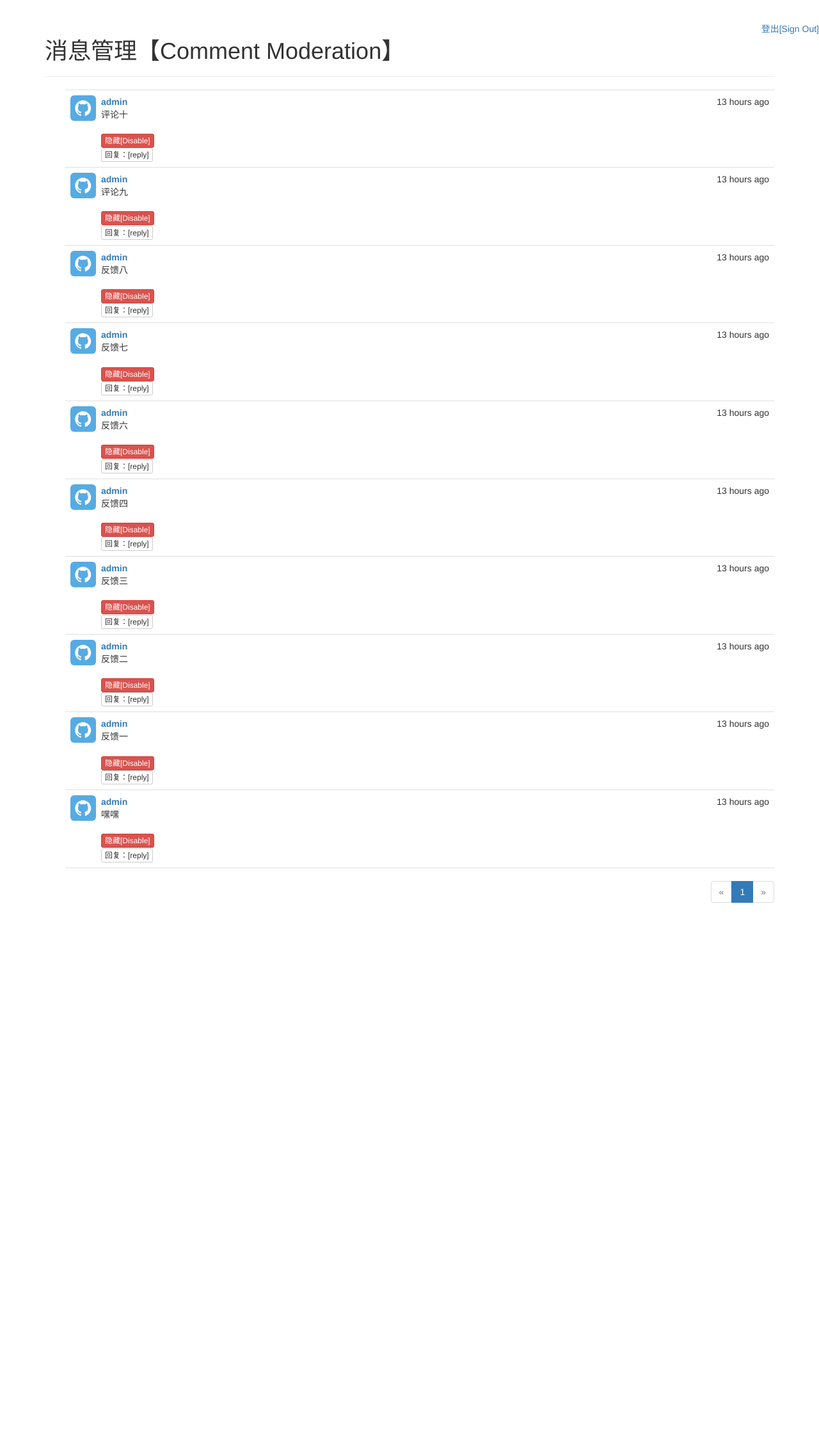
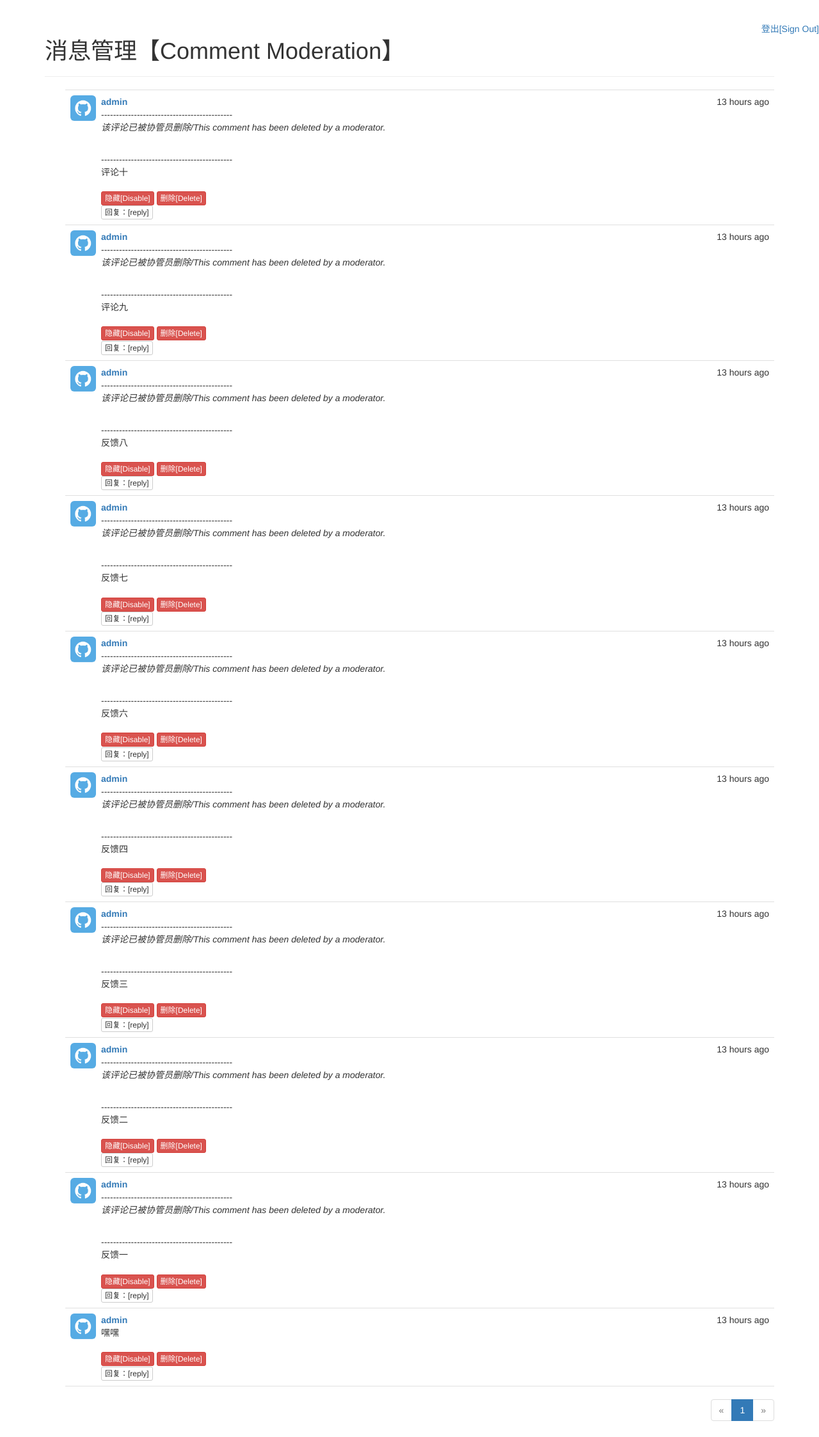
Before and after one commit to zyiwei/myf, a Flask app: page /moderate in a window 1280 px wide. Shown: the part 52-2298 px from the top of the page at 64% size. Before the commit the page ends 1463 px from the top, so only its background shows below. Run offline with Flask 2, Linux system fonts and the light colour scheme; a user stored in the database is signed in; data comes from the database, SQL or seed files in the repository; data that the repository does not hold is empty; some libraries are stand-ins or nearby versions.

Commit message:
mod _comments

```diff
--- a/app/templates/_comments.html
+++ b/app/templates/_comments.html
@@ -16,11 +16,12 @@
 			<div class="comment-author"><a href="{{ url_for('.user',username=comment.author.username) }}">{{ comment.author.username }}</a></div>
 
 			<div class="comment-body">
-				{% if comment.has_reply() %}
+				{% if comment.has_reply() or comment.has_replyed %}
 				--------------------------------------------<br/>
 				<div>
+					{% if comment.followed.first() %}
 						{% if comment.followed.first().followed.disabled %}
-					<p><i>This comment has been disabled by a moderator.</i></p>
+						<p><i>该评论已被协管员屏蔽/This comment has been disabled by a moderator.</i></p>
 						{% endif %}
 						{% if moderate or not comment.followed.first().followed.disabled %}
 							{% if comment.followed.first().followed.body_html %}
@@ -28,6 +29,10 @@
 							{% else %}
 								{{ comment.followed.first().followed.body }}
 							{% endif %}
+						{% endif %}
+					{% endif %}
+					{% if comment.followed.first() is none and comment.has_replyed %}
+					<p><i>该评论已被协管员删除/This comment has been deleted by a moderator.</i></p>
 					{% endif %}
 				</div>
 				<br/>--------------------------------------------<br/>
@@ -51,6 +56,7 @@
 				{% else %}
 				<a class="btn btn-danger btn-xs" href="{{ url_for('.moderate_disable',id=comment.id,page=page) }}">隐藏[Disable]</a>
 				{% endif %}
+				<a class="btn btn-danger btn-xs" href="{{ url_for('.delete_comment',id=comment.id,page=page) }}">删除[Delete]</a>
 			{% endif %}
 			{% if current_user.is_authenticated %}
 				<br>
```
Lines whose indentation alone changed are shown as unchanged.
